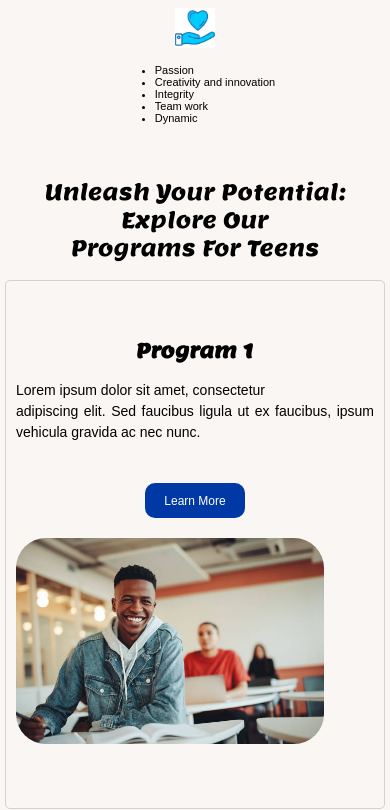
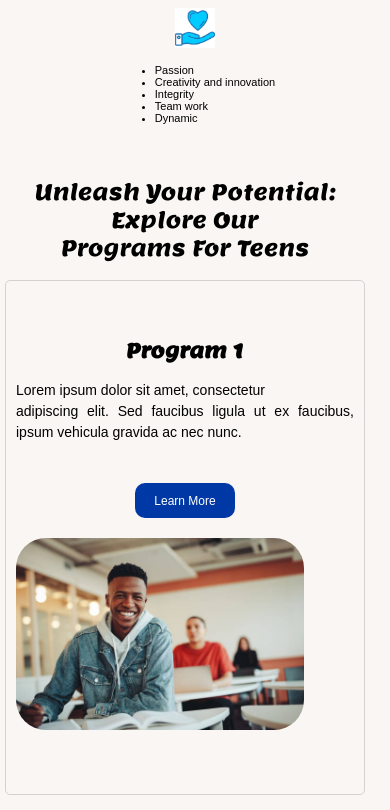
Before and after one commit to Njeriwaweru/teenzspring.github.io, a plain HTML site: page index.html in a window 390 px wide. Shown: the part 840-1650 px from the top of the page. Drawn offline with Linux system fonts and the light colour scheme.

Commit message:
updated files

```diff
--- a/styles/programs.css
+++ b/styles/programs.css
@@ -117,7 +117,8 @@
 /* Adjustments for smaller screens */
 @media only screen and (max-width: 768px) {
   #programs{
-    padding: 5px;
+    padding:20px 20px 20px 5px;
+    margin-right: 20px;
   }
 
   #programs h1 {
@@ -166,6 +167,8 @@
     max-width: 800px;
     height: auto;
     margin-left: 20px;
+    justify-content: center;
+    align-items: center;
   }
 
   .program-content h2{
```
